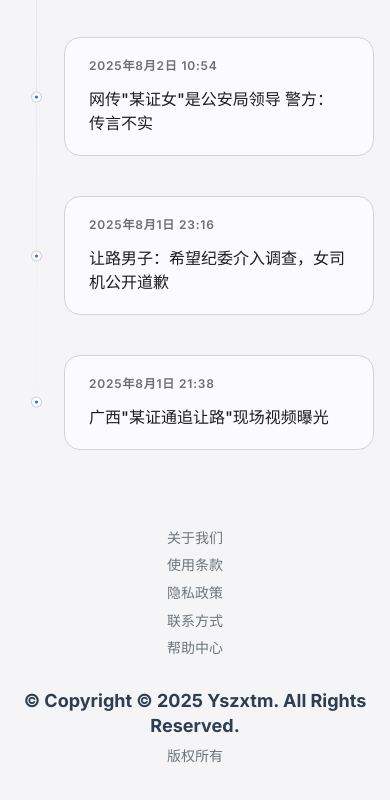
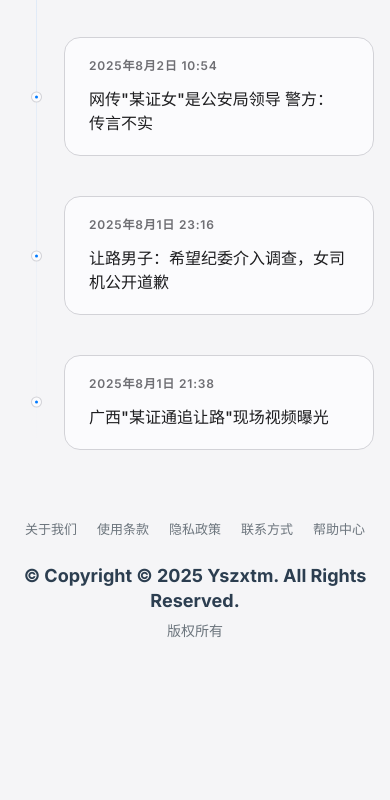
Before and after one commit to zxtm/my-website, a plain HTML site: page index.html in a window 390 px wide. Shown: the part 1365-2165 px from the top of the page. After the commit the page ends 2056 px from the top, so only its background shows below. Drawn offline with Linux system fonts and the light colour scheme.

Commit message:
Update index.html

```diff
--- a/index.html
+++ b/index.html
@@ -755,12 +755,18 @@
             }
 
             .footer-nav {
-                margin-bottom: 30px;
+                margin-bottom: 25px;
+                display: flex;
+                flex-wrap: wrap;
+                justify-content: center;
+                gap: 8px 20px;
             }
 
             .footer-link {
-                display: block;
-                margin: 8px 0;
+                display: inline-block;
+                margin: 0;
+                font-size: 13px;
+                flex-shrink: 0;
             }
 
             .footer-status {
```
